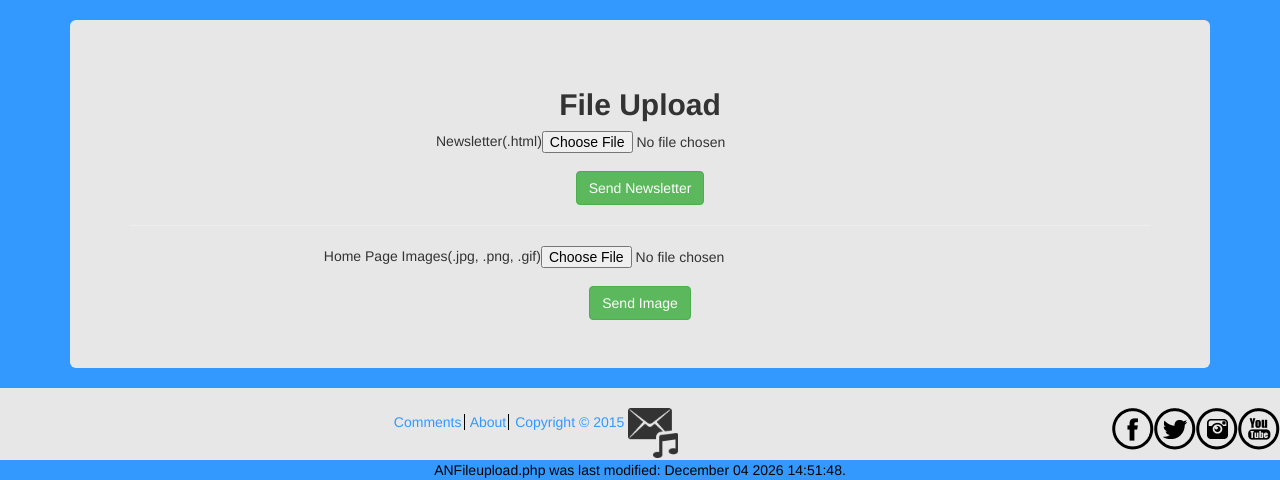
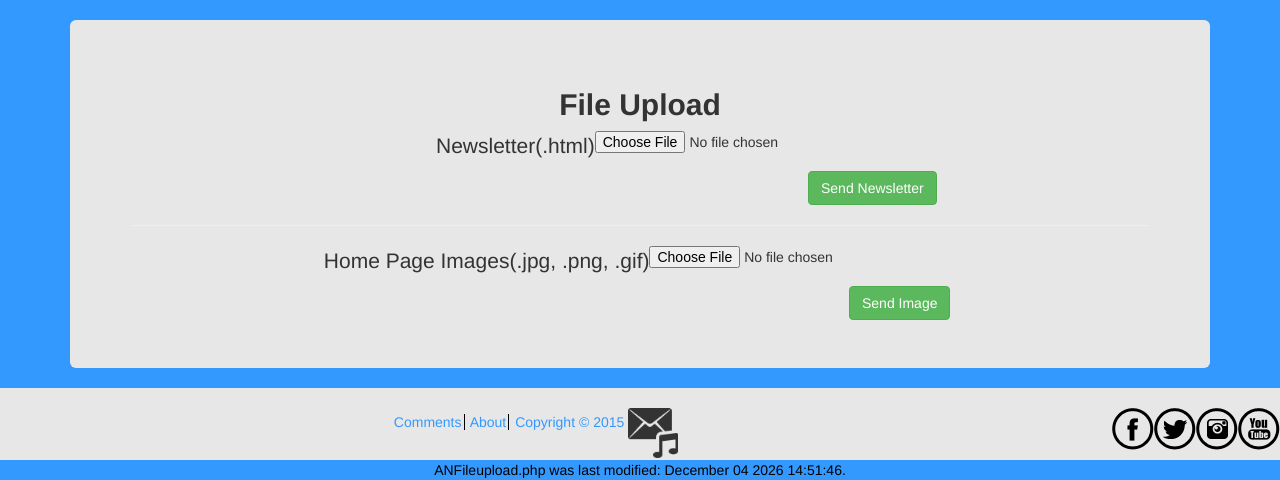
Before and after one commit to joshuabeck24/370Assignment2, a PHP site: page /view/ANFileupload.php in a window 1280 px wide. Shown: the part 400-880 px from the top of the page. Run offline with PHP 8.4, Linux system fonts and the light colour scheme; some libraries are stand-ins or nearby versions.

Commit message:
Revert "Removed DivInJumbo Class"
This reverts commit 6a8a05c1024e7dcf03457ecd508d090cd156e129.

```diff
--- a/Assign2/css/styles.css
+++ b/Assign2/css/styles.css
@@ -37,12 +37,18 @@
 	width:100%;
 	height:300px;
 	margin-top:100px;
-        //margin-top:80px;
 
 }
 .userLoginImage
 {
 	margin-top:-10px;
+}
+.divInJumbo
+{
+    margin-bottom: 15px;
+    font-size: 21px;
+    font-weight: 200;
+    text-align: center;
 }
 .userLoginImage :hover{opacity: 0.3;}
 .socialMediaIcons
```
